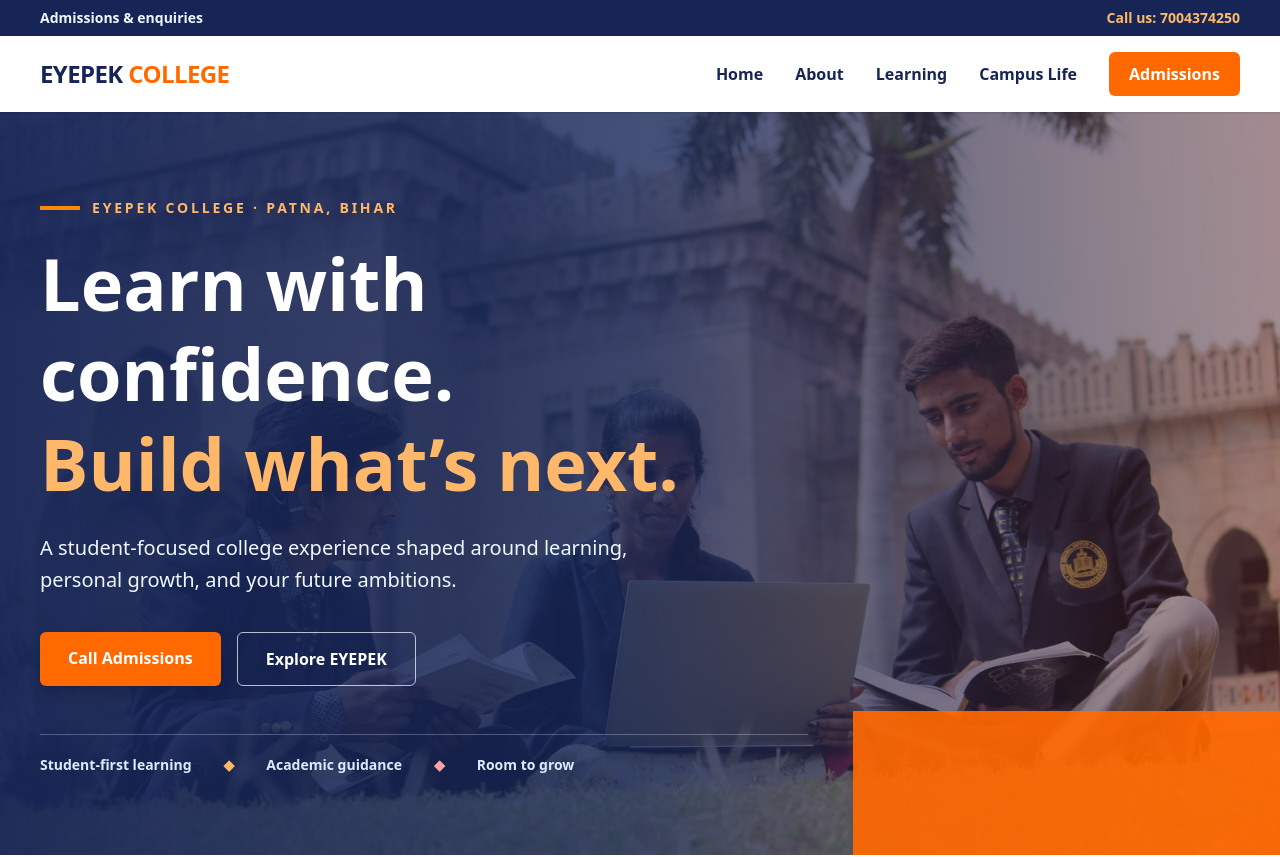
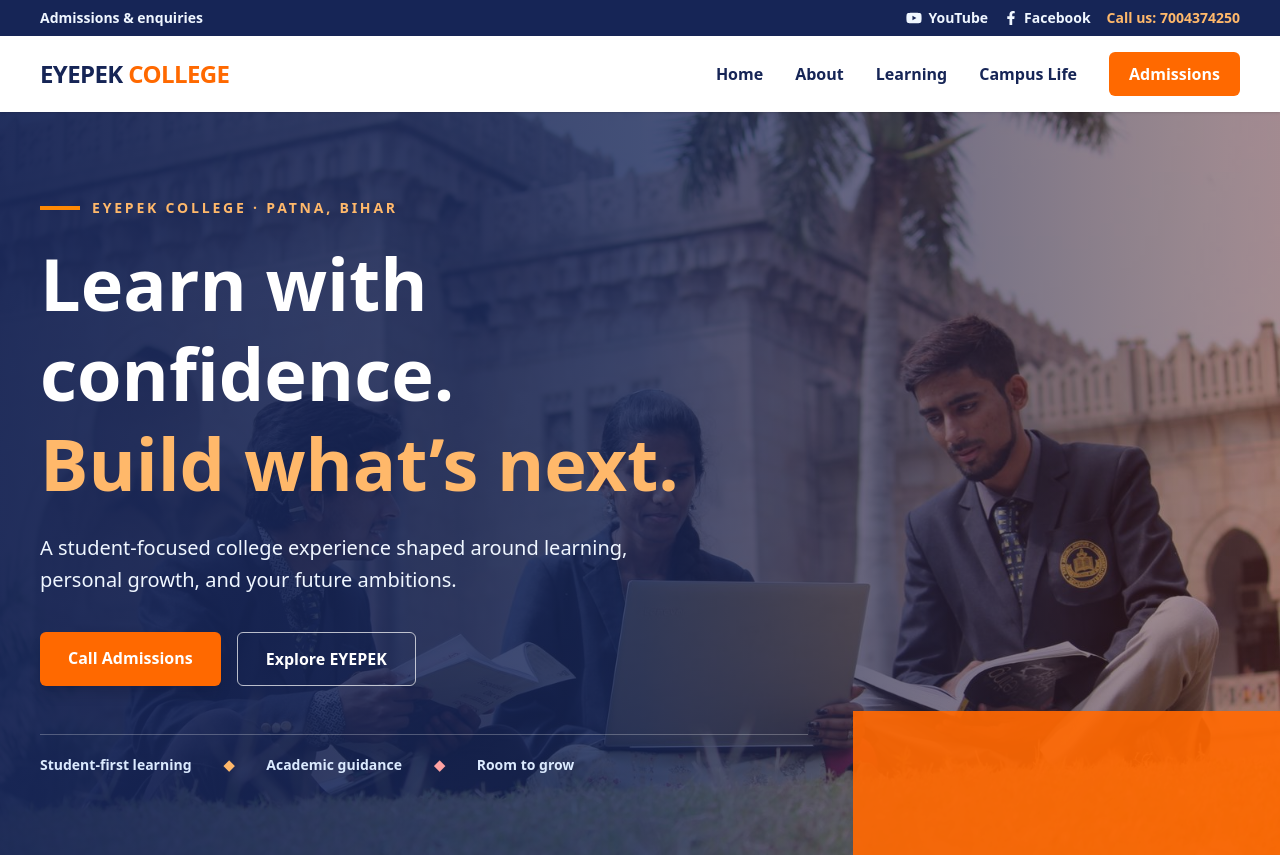
Before and after one commit to eyepek/EYEPEK, a React (Vite) app: page / in a window 1280 px wide. Shown: the top 857 px of the page. Built offline with nearby package versions, Linux system fonts and the light colour scheme.

Commit message:
Add social links to top navigation

```diff
--- a/src/components/NavBar.jsx
+++ b/src/components/NavBar.jsx
@@ -1,5 +1,6 @@
 import React, { useState } from 'react';
 import { IoMdMenu } from 'react-icons/io';
+import { FaFacebookF, FaYoutube } from 'react-icons/fa';
 import { Link } from 'react-router-dom';
 
 const NavBar = () => {
@@ -9,9 +10,17 @@ const NavBar = () => {
   return (
     <header className='relative z-50 bg-white shadow-sm'>
       <div className='bg-blue-950 px-6 py-2 text-xs font-semibold text-blue-50 md:px-10 md:text-sm'>
-        <div className='mx-auto flex max-w-7xl items-center justify-between gap-4'>
+        <div className='mx-auto flex max-w-7xl flex-wrap items-center justify-between gap-x-4 gap-y-2'>
           <span>Admissions &amp; enquiries</span>
-          <a href='tel:7004374250' className='text-orange-300 transition hover:text-white'>Call us: 7004374250</a>
+          <div className='flex flex-wrap items-center gap-x-4 gap-y-2'>
+            <a href='https://www.youtube.com/@eyepek' target='_blank' rel='noreferrer' aria-label='Visit EYEPEK on YouTube (opens in a new tab)' className='inline-flex items-center gap-1.5 text-blue-50 transition hover:text-orange-300'>
+              <FaYoutube aria-hidden='true' className='h-4 w-4' /> YouTube
+            </a>
+            <a href='https://www.facebook.com/share/1E6U716f8p/' target='_blank' rel='noreferrer' aria-label='Visit EYEPEK on Facebook (opens in a new tab)' className='inline-flex items-center gap-1.5 text-blue-50 transition hover:text-orange-300'>
+              <FaFacebookF aria-hidden='true' className='h-3.5 w-3.5' /> Facebook
+            </a>
+            <a href='tel:7004374250' className='text-orange-300 transition hover:text-white'>Call us: 7004374250</a>
+          </div>
         </div>
       </div>
       <div className='mx-auto flex max-w-7xl items-center justify-between px-6 py-4 md:px-10'>
```
